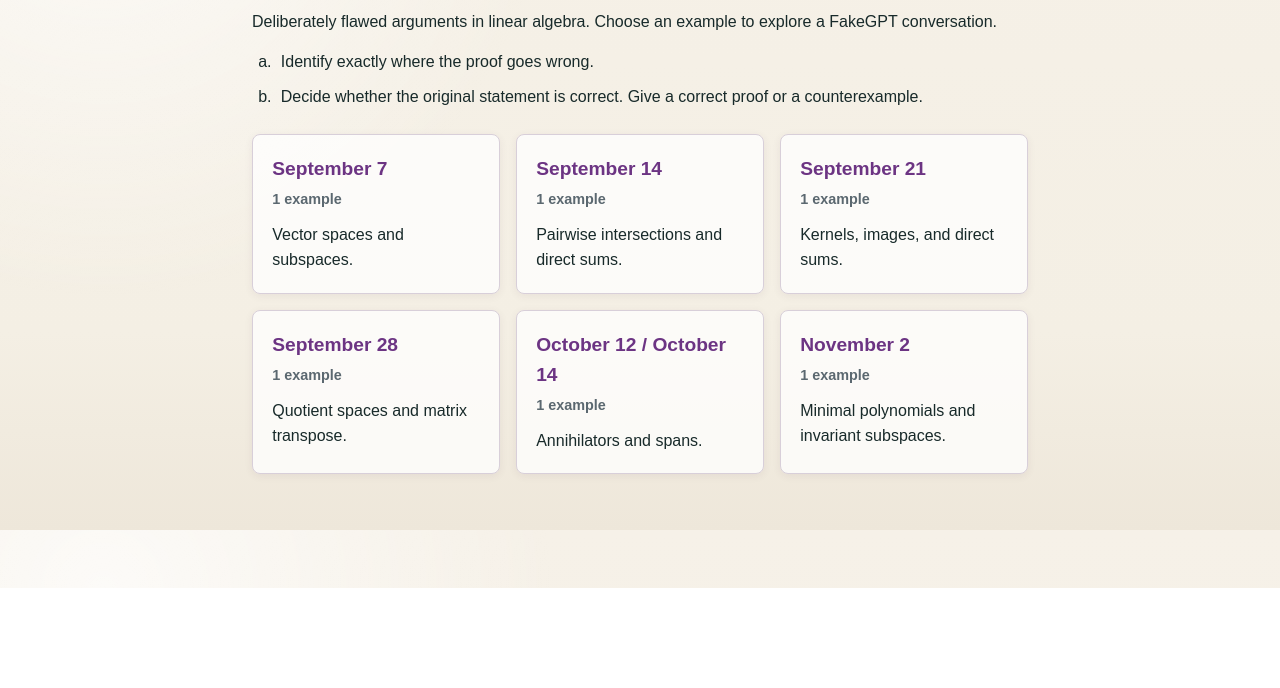
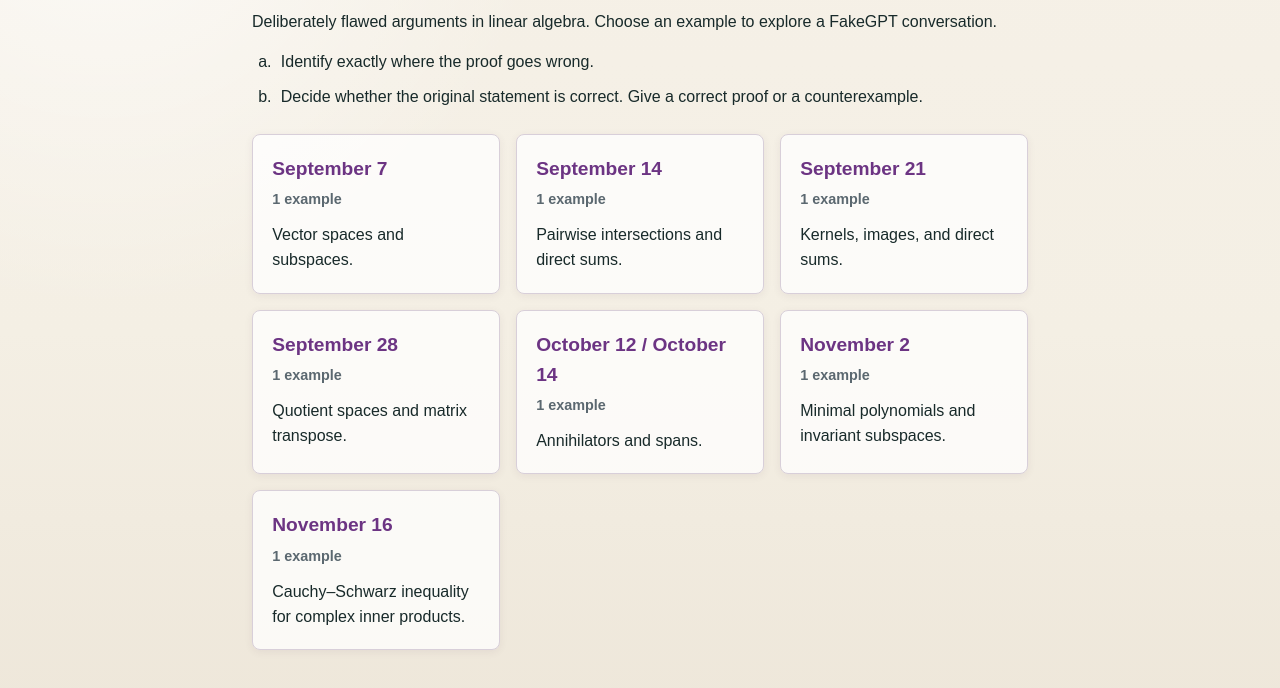
Before and after one commit to kdwong/kdwong.github.io, a plain HTML site: page fake-proofs/mat3040.html in a window 1280 px wide. Shown: the part 212-900 px from the top of the page. Before the commit the page ends 800 px from the top, so only its background shows below. Drawn offline with Linux system fonts and the light colour scheme.

Commit message:
Link November 16 fake proof from MAT3040 index

```diff
--- a/fake-proofs/mat3040.html
+++ b/fake-proofs/mat3040.html
@@ -22,6 +22,7 @@
     <a class="topic-card" href="mat3040-september-28.html"><span class="topic-title"><time datetime="2026-09-28">September 28</time></span><span class="topic-count">1 example</span><span class="topic-description">Quotient spaces and matrix transpose.</span></a>
     <a class="topic-card" href="mat3040-october-12-14.html"><span class="topic-title"><time datetime="2026-10-12">October 12</time> / <time datetime="2026-10-14">October 14</time></span><span class="topic-count">1 example</span><span class="topic-description">Annihilators and spans.</span></a>
     <a class="topic-card" href="mat3040-november-2.html"><span class="topic-title"><time datetime="2026-11-02">November 2</time></span><span class="topic-count">1 example</span><span class="topic-description">Minimal polynomials and invariant subspaces.</span></a>
+    <a class="topic-card" href="mat3040-november-16.html"><span class="topic-title"><time datetime="2026-11-16">November 16</time></span><span class="topic-count">1 example</span><span class="topic-description">Cauchy–Schwarz inequality for complex inner products.</span></a>
   </div></section>
 </main>
 </body>
```
